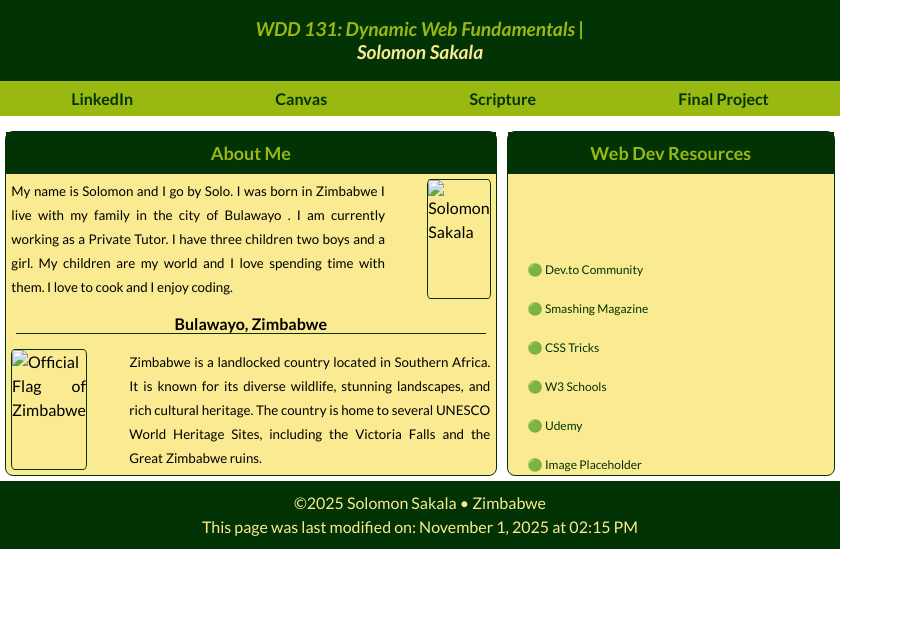
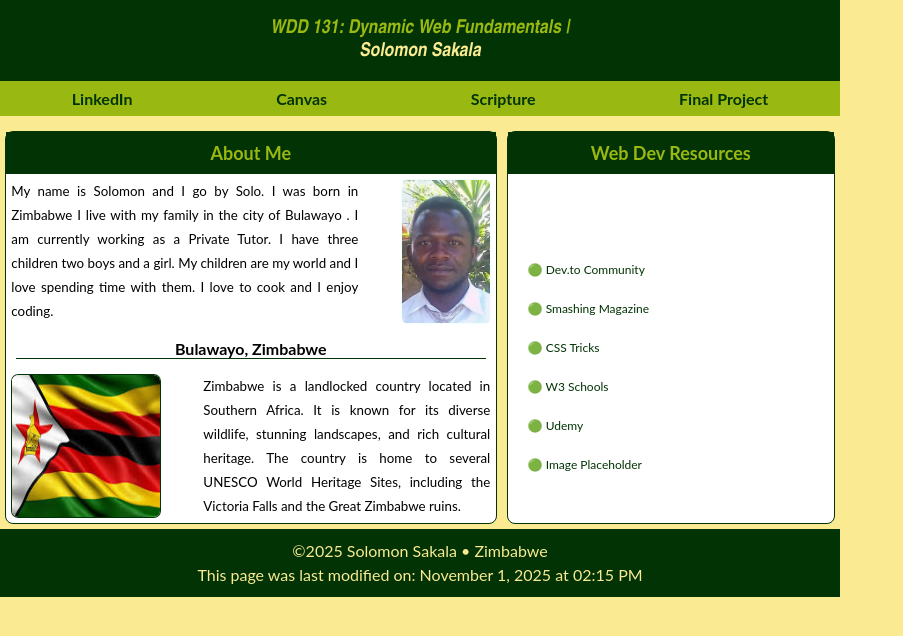
Before and after one commit to SS-ims/wdd131-block6, a plain HTML site: page week1/index.html in a window 1280 px wide. Shown: the whole page, without its empty margins (0-903 px from the left). Drawn offline with Linux system fonts and the light colour scheme.

Commit message:
modified home page , added pictures, and fonts

```diff
--- a/week1/index.html
+++ b/week1/index.html
@@ -13,9 +13,12 @@
     <title>WDD 131: Dynamic Web Fundamentals| Solomon Sakala</title>
     <link rel="preconnect" href="https://fonts.googleapis.com">
     <link rel="preconnect" href="https://fonts.gstatic.com" crossorigin>
-    <link href="https://fonts.googleapis.com/css2?family=Lato:ital,wght@0,100;0,300;0,400;0,700;0,900;1,100;1,300;1,400;1,700;1,900&display=swap" rel="stylesheet">
+    <link href="https://fonts.googleapis.com/css2?family=Saira:wght@700&family=Ubuntu:ital,wght@0,300;0,400;0,500;0,700;1,300;1,400;1,500;1,700&display=swap" rel="stylesheet">
+
+
+
     <!-- Link to external CSS file -->
-      <script src="scripts/getdate.js" defer></script>
+    <script src="scripts/getdate.js" defer></script>
     <link rel="stylesheet" href="styles/base.css">
 </head>
 <body>
@@ -37,11 +40,11 @@
             <h2>About Me</h2>
             <div class="content">
                 <p>My name is Solomon and I go by Solo. I was born in Zimbabwe I live with my family in the city of Bulawayo . I am currently working as a Private Tutor. I have three children two boys and a girl. My children are my world and I love spending time with them. I love to cook and I enjoy coding.</p>
-                <img src="images/solomon_profile.jpg" width="90px" alt="Solomon Sakala">
+                <img id="profile" src="images/solomon_profile.jpg" width="90px" alt="Solomon Sakala">
             </div>
             <h3>Bulawayo, Zimbabwe</h3>
             <div class="location-details">
-                <img src="images/zim_flag.jpg" width="120px" alt="Official Flag of Zimbabwe">
+                <img id="country" src="images/zim_flag.jpg" width="120px" alt="Official Flag of Zimbabwe">
                 <p>Zimbabwe is a landlocked country located in Southern Africa. It is known for its diverse wildlife, stunning landscapes, and rich cultural heritage. The country is home to several UNESCO World Heritage Sites, including the Victoria Falls and the Great Zimbabwe ruins.</p>
             </div>
         </section>
--- a/week1/styles/base.css
+++ b/week1/styles/base.css
@@ -15,6 +15,7 @@ body {
     display: grid;
     font-size: 16px;
     font-family: 'Lato', sans-serif;
+    background-color: var(--persian-orange);
 
 }
 main {
@@ -28,7 +29,7 @@ span#course-title {
 span h1{
     background-color: var(--dark-green);
     color: var(--dark-goldenrod);
-    font-family: 'Lato', sans-serif;
+    font-family: 'Saira' 'Ubuntu', sans-serif;
     font-size: 1.2em;
     padding: 0.9em;
     text-align: center;
@@ -62,8 +63,7 @@ h1 span{
     color: var(--persian-orange);
 }
 .card{
-    background-color: var(--persian-orange);
-
+    background-color: white;
     border: 1px var(--dark-green) solid;
     border-radius: 0.5em;
 }
@@ -84,12 +84,13 @@ h1 span{
     line-height: 1.5em
 }
 .content img{
-    border: 1px solid var(--dark-green);
+    border: 1px solid  rgba(0, 255, 255, 0.05);
     border-radius: 5%;
     height: auto;
     width: 90px;
     margin: 5px;
 }
+
 .location-details{
     display: flex;
     text-align: justify;
@@ -107,7 +108,6 @@ h1 span{
 .card{
     flex: 1 2 70%;
     margin: 5px;
-    background-color: var(--persian-orange);
 
     border: 1px var(--dark-green) solid;
     border-radius: 0.5em;
```
Also changed, not shown: week1/images/solomon_profile.jpg (added), week1/images/zim_flag.jpg (added).
